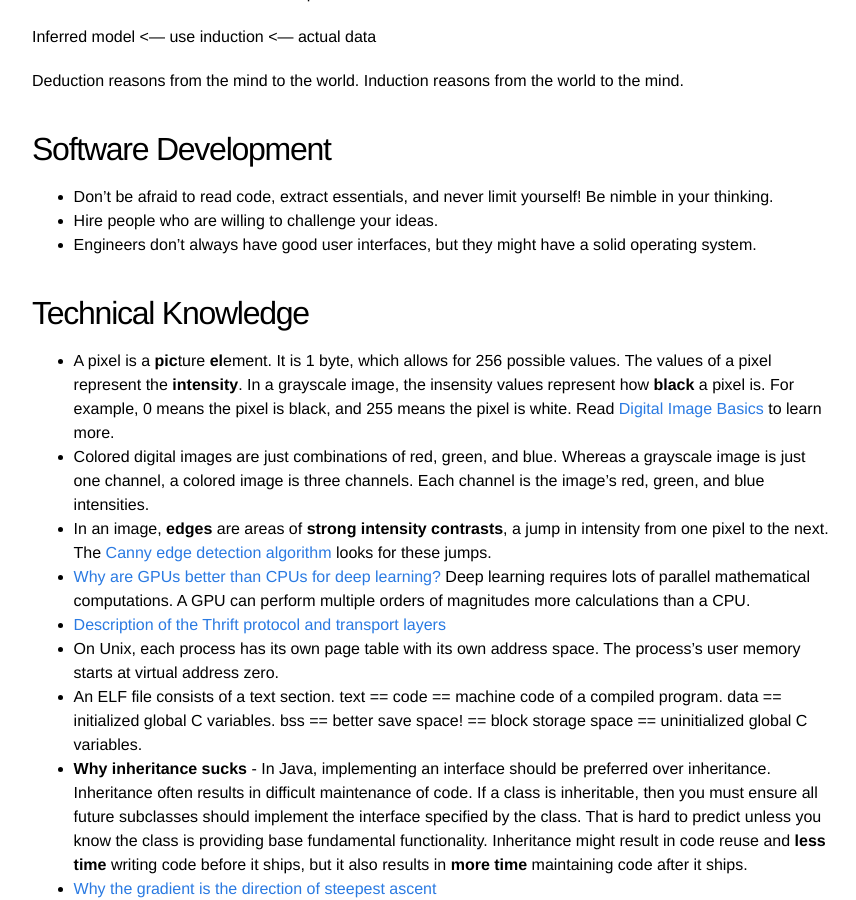
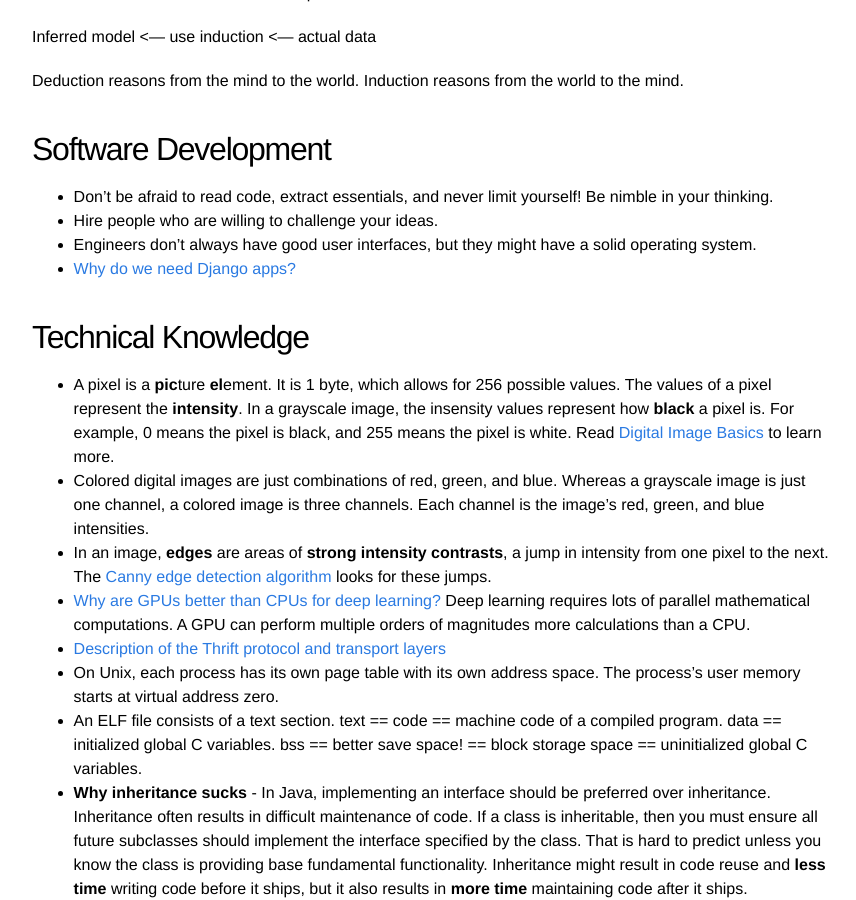
Before and after one commit to carsontang/carsontang.github.io, a Jekyll site: the page built from notes.md, in a window 1280 px wide and 900 px high, scrolled down 2052 px. Shown: the whole window, without its empty margins (208-1064 px from the left). Built offline with Jekyll 4.4.1, drawn with Linux system fonts in a browser that asks for light colours.

Commit message:
add link to Django app debate

```diff
--- a/notes.md
+++ b/notes.md
@@ -92,6 +92,7 @@ Deduction reasons from the mind to the world. Induction reasons from the world t
 * Hire people who are willing to challenge your ideas.
 * Engineers don't always have good user interfaces, but they might have a solid
 	operating system.
+* [Why do we need Django apps?](https://forum.djangoproject.com/t/why-do-we-need-apps/827)
 
 ## Technical Knowledge
 * A pixel is a **pic**ture **el**ement. It is 1 byte, which allows for 256
```
